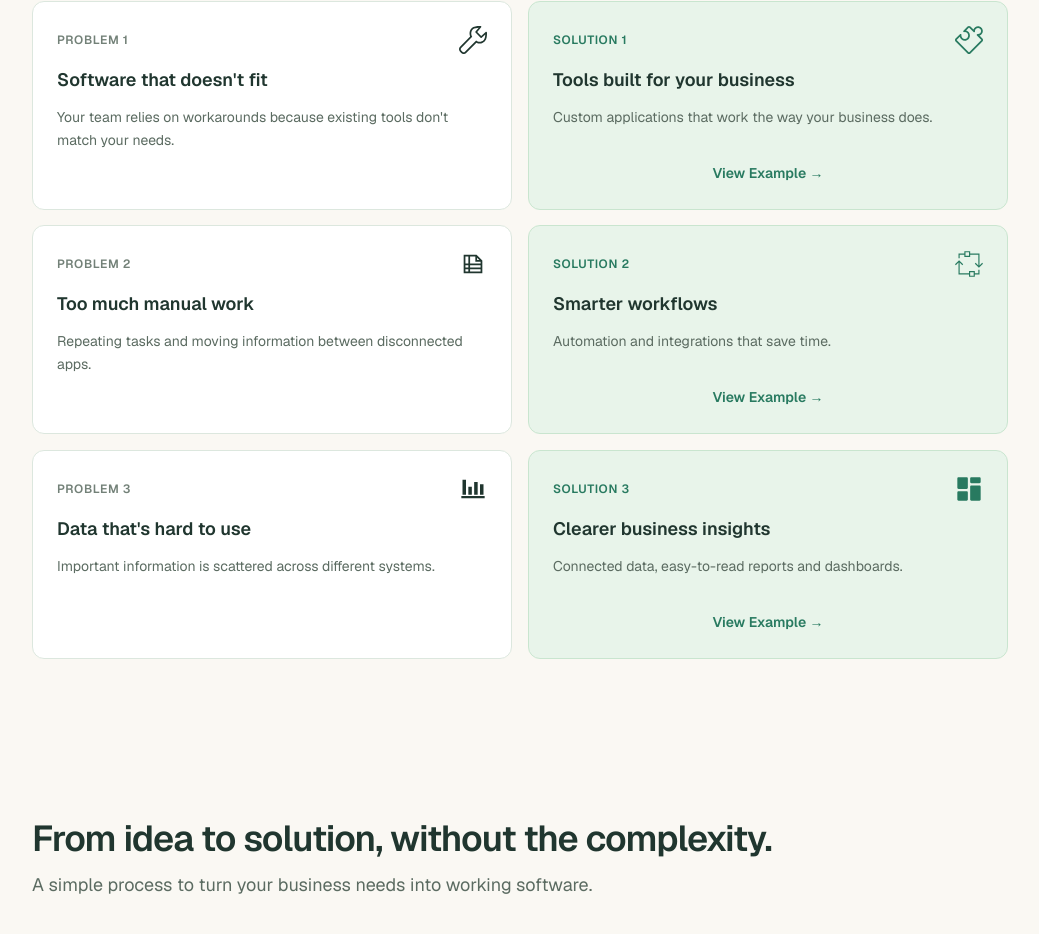
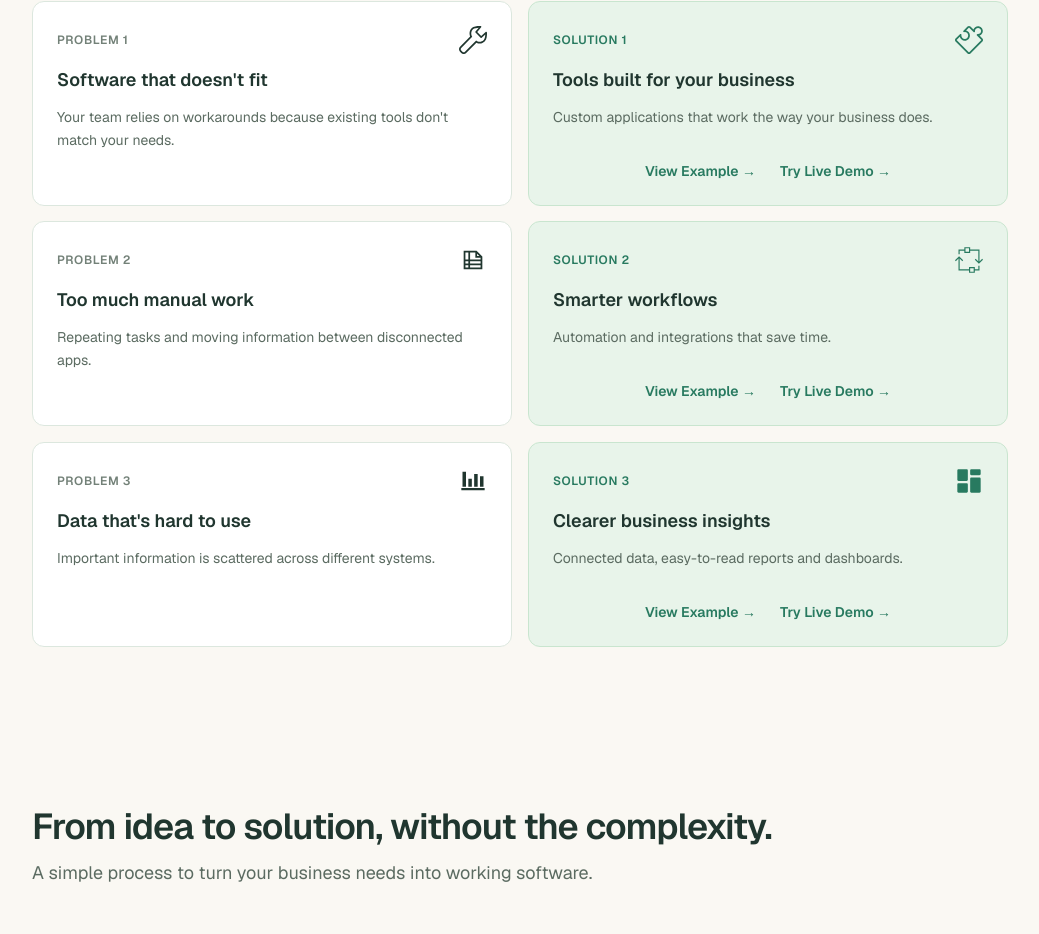
Before and after one commit to juan7792/jrodriguez-dev, a Next.js app: page /en/business in a window 1280 px wide. Shown: the part 888-1822 px from the top of the page, without its empty margins (120-1159 px from the left). Built offline with nearby package versions, Linux system fonts and the light colour scheme.

Commit message:
business: adding link for demos in solution cards

```diff
--- a/src/components/business/BusinessProblemsSolutions.tsx
+++ b/src/components/business/BusinessProblemsSolutions.tsx
@@ -1,4 +1,4 @@
-import { getTranslations } from "next-intl/server";
+import { getLocale, getTranslations } from "next-intl/server";
 
 import Section from "@/components/ui/Section";
 import BusinessProblem from "./BusinessProblem";
@@ -13,12 +13,6 @@ const icons = {
   solution3: "/icons/business/dashboard.svg",
 };
 
-const exampleLinks = [
-  "#",
-  "#",
-  "#",
-];
-
 type BusinessItem = {
   problem: {
     title: string;
@@ -32,6 +26,7 @@ type BusinessItem = {
 
 export default async function BusinessProblemsSolutions() {
   const t = await getTranslations("BusinessProblemsSolutions");
+  const locale = await getLocale();
 
   const items = t.raw("items") as Record<string, BusinessItem>;
 
@@ -59,7 +54,7 @@ export default async function BusinessProblemsSolutions() {
               title={item.solution.title}
               description={item.solution.description}
               icon={icons[`solution${index + 1}` as keyof typeof icons]}
-              exampleHref={exampleLinks[index]}
+              demoHref={`/${locale}/business/demos/automation`}
             />
           </div>
         ))}
--- a/src/components/business/BusinessSolution.tsx
+++ b/src/components/business/BusinessSolution.tsx
@@ -1,4 +1,7 @@
+
 import Image from "next/image";
+import Link from "next/link";
+
 import Card from "@/components/ui/Card";
 
 type BusinessSolutionProps = {
@@ -6,7 +9,7 @@ type BusinessSolutionProps = {
   title: string;
   description: string;
   icon: string;
-  exampleHref: string;
+  demoHref: string;
 };
 
 export default function BusinessSolution({
@@ -14,7 +17,7 @@ export default function BusinessSolution({
   title,
   description,
   icon,
-  exampleHref,
+  demoHref,
 }: BusinessSolutionProps) {
   return (
     <Card hover className="business-solution-card h-full p-6">
@@ -41,17 +44,21 @@ export default function BusinessSolution({
           {description}
         </p>
 
-        {/* Example link placeholder */}
-        <div className="mt-auto pt-5 text-center">
-          <a
-            href={exampleHref}
-            aria-disabled={exampleHref === "#"}
-            className={`inline-block text-sm font-semibold text-[#287A60] transition-colors hover:text-[#20664E] hover:underline ${
-              exampleHref === "#" ? "pointer-events-none" : ""
-            }`}
+        {/* Solution links */}
+        <div className="mt-auto flex flex-wrap items-center justify-center gap-x-6 gap-y-3 pt-5 text-center">
+          <Link
+            href="#"
+            className="text-sm font-semibold text-[#287A60] transition-colors hover:text-[#20664E] hover:underline"
           >
             View Example →
-          </a>
+          </Link>
+
+          <Link
+            href={demoHref}
+            className="text-sm font-semibold text-[#287A60] transition-colors hover:text-[#20664E] hover:underline"
+          >
+            Try Live Demo →
+          </Link>
         </div>
       </div>
     </Card>
```
